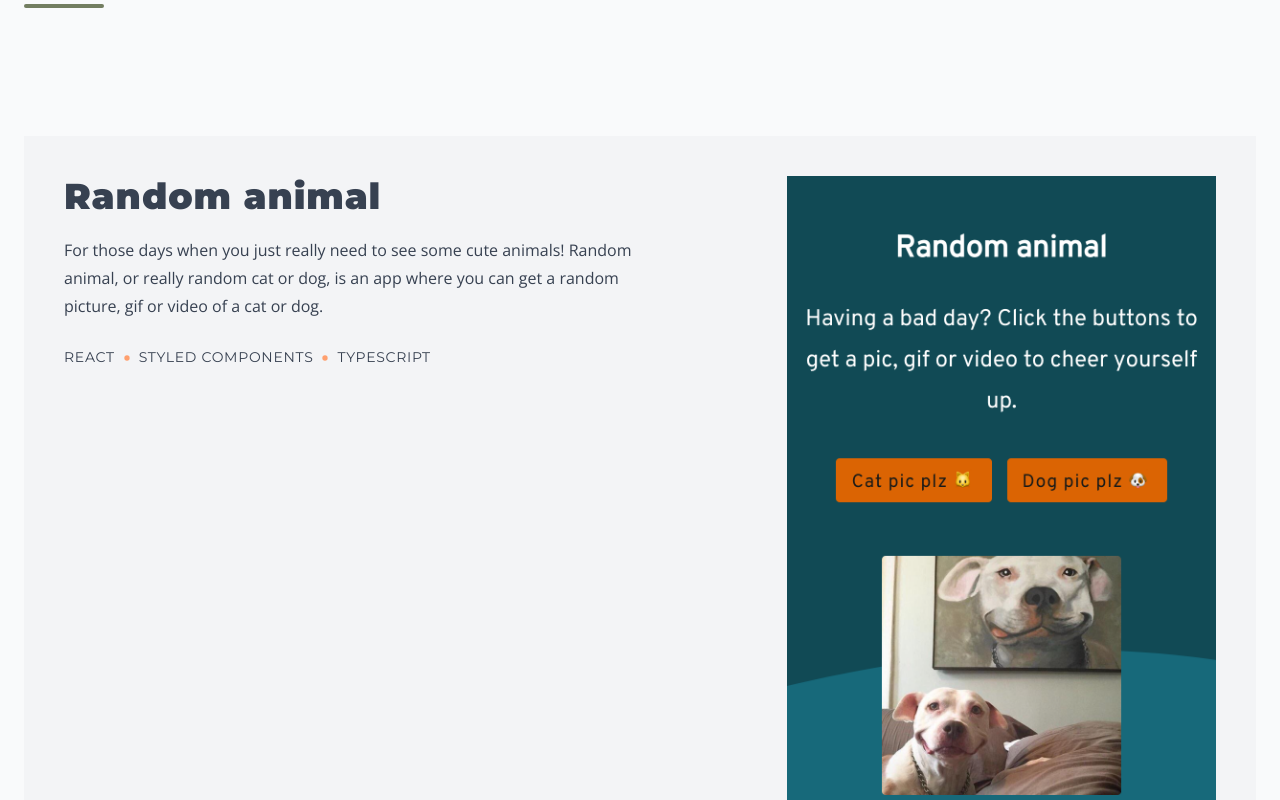
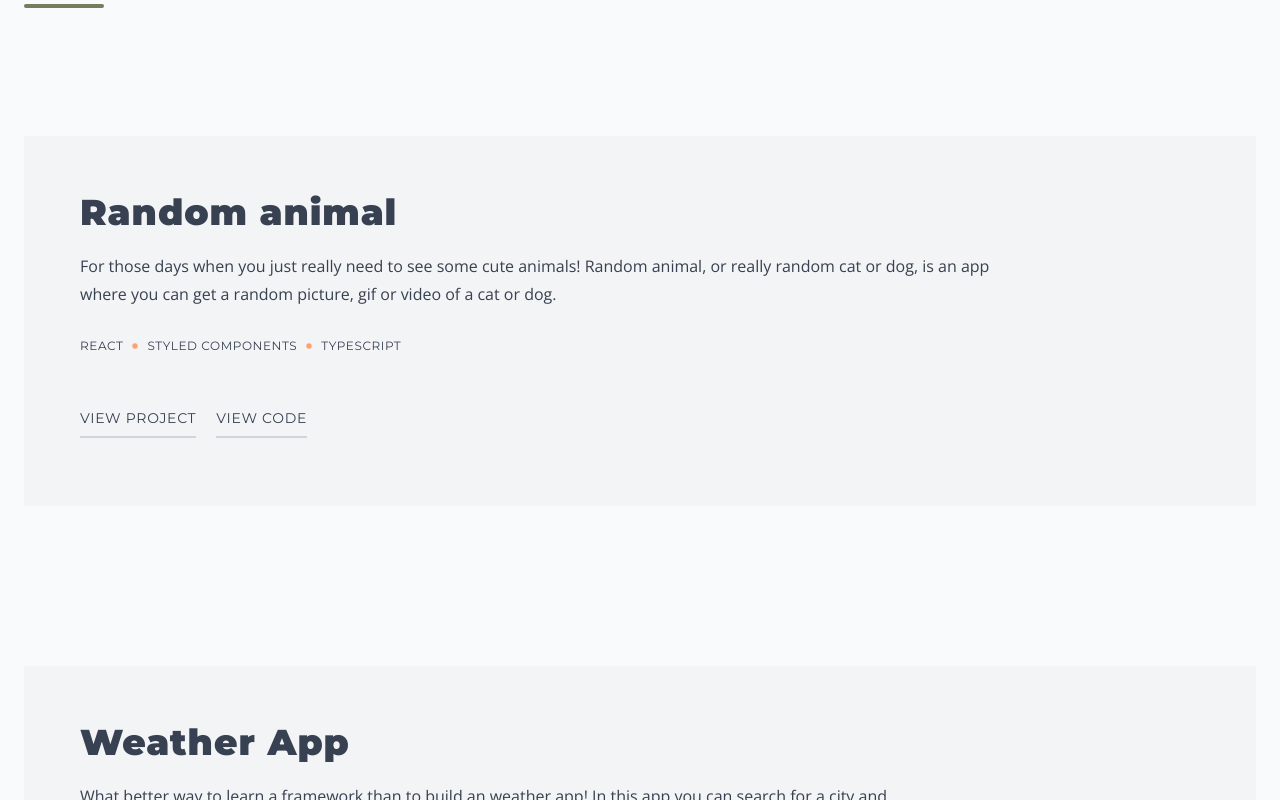
Before and after one commit to jdagmar/jdagmar.github.io, a React (Create React App) app: page / in a window 1280 px wide. Shown: the part 800-1600 px from the top of the page. Built offline with nearby package versions, Linux system fonts and the light colour scheme.

Commit message:
Remove screenshots and minor sizing adjustments

```diff
--- a/src/components/ProjectCards.tsx
+++ b/src/components/ProjectCards.tsx
@@ -5,20 +5,20 @@ import { Link } from './Link';
 
 export const ProjectCards = () => {
   const cards = projects.map((project, i) => (
-    <li className={`mb-40 p-10 bg-gray-100`} key={project.name}>
+    <li className={`mb-40 p-14 bg-gray-100`} key={project.name}>
       <div className="flex justify-between flex-col sm:flex-row">
         <div className="flex flex-col justify-between">
           <div>
             <h3 className="tracking-wide font-montserrat text-4xl font-black mb-5">
               {project.name}
             </h3>
-            <p className="font-open-sans my-2 max-w-xl leading-7 mb-6">
+            <p className="font-open-sans my-2 lg:w-10/12 leading-7 mb-6">
               {project.description}
             </p>
             <div className="mb-10 text-tangerine-500">
               {project.topics.map((topic, i, topics) => (
                 <span key={i}>
-                  <span className="font-montserrat uppercase tracking-wider text-gray-700 text-sm">
+                  <span className="font-montserrat uppercase tracking-wider text-gray-700 text-sm sm:text-xs">
                     {topic}
                   </span>
                   {topics.length - 1 !== i && (
@@ -30,37 +30,25 @@ export const ProjectCards = () => {
               ))}
             </div>
           </div>
-          <div className="flex mt-1 mb-3 text-gray-700">
+          <div className="flex mt-1 mb-3 text-gray-700 sm:text-sm">
             {project.website !== null && (
               <Link
                 url={project.website}
                 text="View Project"
-                activeColor={i % 2 === 1 ? 'tangerine-500' : 'swamp-green-500'}
+                activeColor="swamp-green-500"
               />
             )}
             <Link
               url={project.repo}
               text="View Code"
-              activeColor={i % 2 === 1 ? 'tangerine-500' : 'swamp-green-500'}
+              activeColor="swamp-green-500"
             />
           </div>
         </div>
-        {project.screenshot.map((screenshot, i) => (
-          <div
-            className="w-full sm:w-1/3 lg:w-2/5 pt-6 sm:pt-0 sm:pl-8"
-            key={i}
-          >
-            <div className="img-square">
-              <img
-                src={process.env.PUBLIC_URL + '/' + screenshot}
-                alt=""
-                className="h-auto overflow-hidden w-full hover:border-tangerine-500"
-              />
-            </div>
-          </div>
-        ))}
       </div>
     </li>
   ));
-  return <ul className="mt-32 flex-1 justify-center flex-wrap">{cards}</ul>;
+  return (
+    <ul className="mt-32 flex-1 justify-center flex-wrap gap-4">{cards}</ul>
+  );
 };
--- a/src/data/projects.json
+++ b/src/data/projects.json
@@ -4,7 +4,6 @@
     "description": "For those days when you just really need to see some cute animals! Random animal, or really random cat or dog, is an app where you can get a random picture, gif or video of a cat or dog.",
     "repo": "https://github.com/jdagmar/random-animal",
     "website": "https://jdagmar.github.io/random-animal/",
-    "screenshot": ["images/random-animal.png"],
     "topics": ["React", "Styled components", "TypeScript"]
   },
   {
@@ -12,7 +11,6 @@
     "description": "What better way to learn a framework than to build an weather app! In this app you can search for a city and fetch the current weather.",
     "repo": "https://github.com/jdagmar/weather-app",
     "website": "https://jdagmar.github.io/weather-app/",
-    "screenshot": ["images/weather-app.png"],
     "topics": ["Angular", "Sass", "TypeScript", "Linea Iconset", "OpenWeatherMap"]
   },
   {
@@ -20,7 +18,6 @@
     "description": "Still scribbling down your monthly budget on paper? Try budget planner, enter you'r income and monthly expenses and the app sums up everyhing and alerts if you'r exceeding your budget.",
     "repo": "https://github.com/jdagmar/budget-planner",
     "website": "https://jdagmar.github.io/budget-planner/",
-    "screenshot": ["images/budget-planner.png"],
     "topics": ["React", "Tailwind CSS", "TypeScript"]
   }
 ]
```
